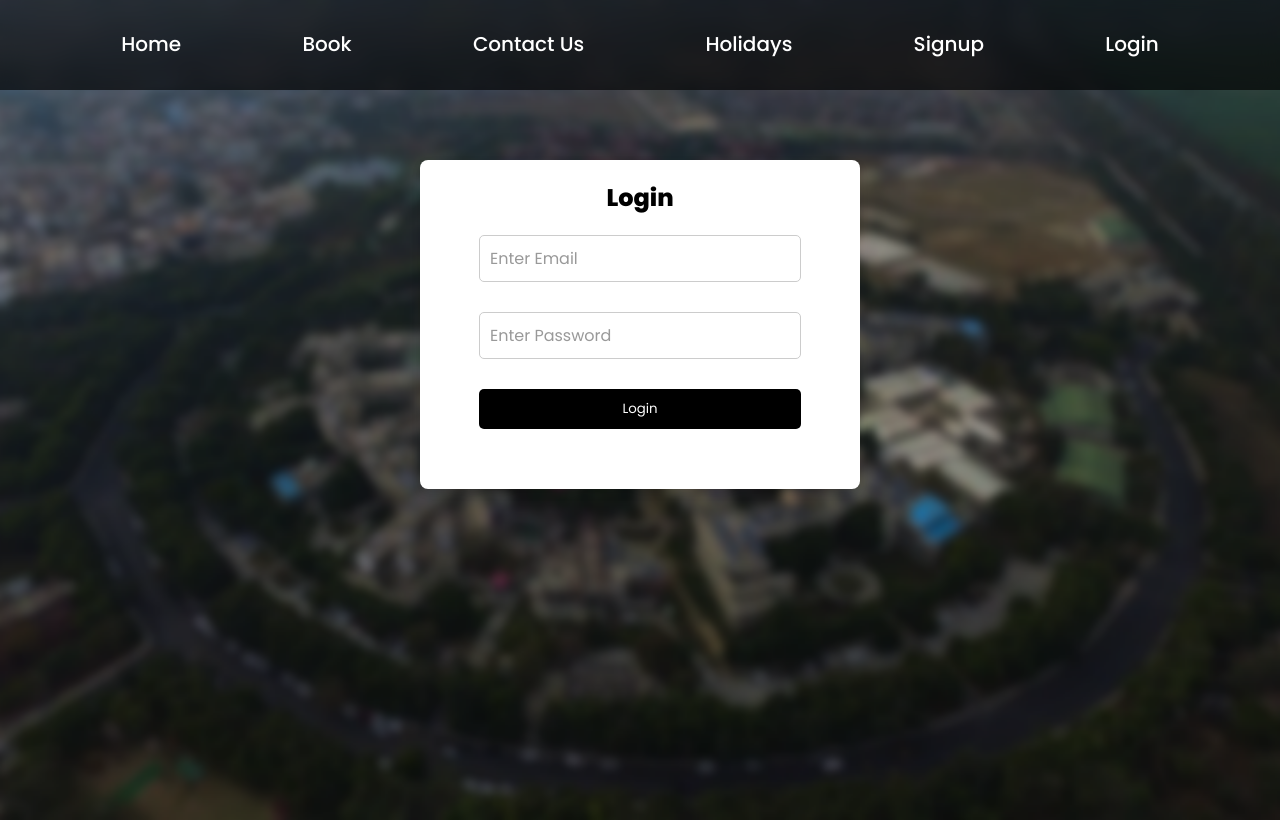
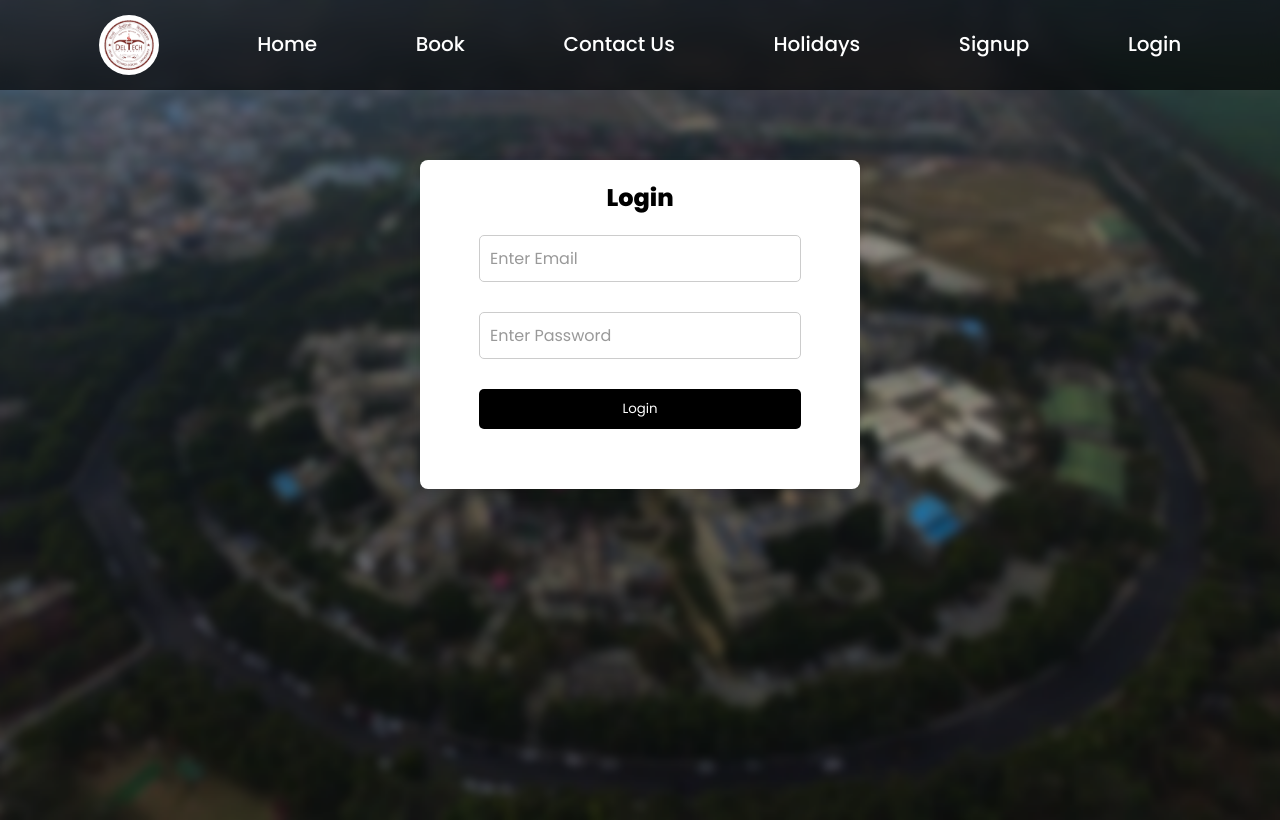
Before and after one commit to Shobhit141141/VBS-DCG, a React (Vite) app in the folder frontend/: page /login in a window 1280 px wide. Built offline with nearby package versions, Linux system fonts and the light colour scheme; no server answers.

Commit message:
Update CSS for login, signup, and navigation components, and optimize image loading performance

```diff
--- a/frontend/src/App.css
+++ b/frontend/src/App.css
@@ -14,7 +14,16 @@
   background-repeat: no-repeat;
   color: white;
 }
-
+.dtu-logo{
+  height: 50px;
+  width: 50px;
+  background-color: white;
+  padding: 5px;
+  border-radius: 50%;
+}
+.dtu-logo img{
+  object-fit: cover;
+}
 .logo {
   height: 6em;
   padding: 1.5em;
--- a/frontend/src/components/Nav.jsx
+++ b/frontend/src/components/Nav.jsx
@@ -43,6 +43,10 @@ function Nav() {
         </div>
       </div>
       <div className={`nav_list${menu ? "_active" : ""} `} id="navbar-menus">
+
+      <div className="dtu-logo">
+        <img src="/assets/image.png" alt="" />
+      </div>
         <Link
           to="/"
           className={`nav_home ${activeTab === "/" ? "active" : ""}`}
--- a/frontend/src/pages/Book.jsx
+++ b/frontend/src/pages/Book.jsx
@@ -101,7 +101,7 @@ const Book = () => {
       toast.error(error.response.data.error);
     }
   };
-
+  const maxDate = new Date().toISOString().split("T")[0];
   return (
     <form className="booking-form" onSubmit={handleSubmit}>
       <div className="form-group">
@@ -123,11 +123,13 @@ const Book = () => {
           <h3>Event Date</h3>
           <ToolTip text="Select Date" />
         </label>
-        <DatePicker
+        <input
+          type="date"
           name="date"
-          selected={new Date(formData.date)}
-          onChange={handleDateChange}
+          value={formData.date}
+          onChange={(e) => handleDateChange(new Date(e.target.value))}
           dateFormat="yyyy-MM-dd"
+          min={maxDate}
         />
       </div>
 
```
Also changed, not shown: frontend/public/assets/image.png (added).
